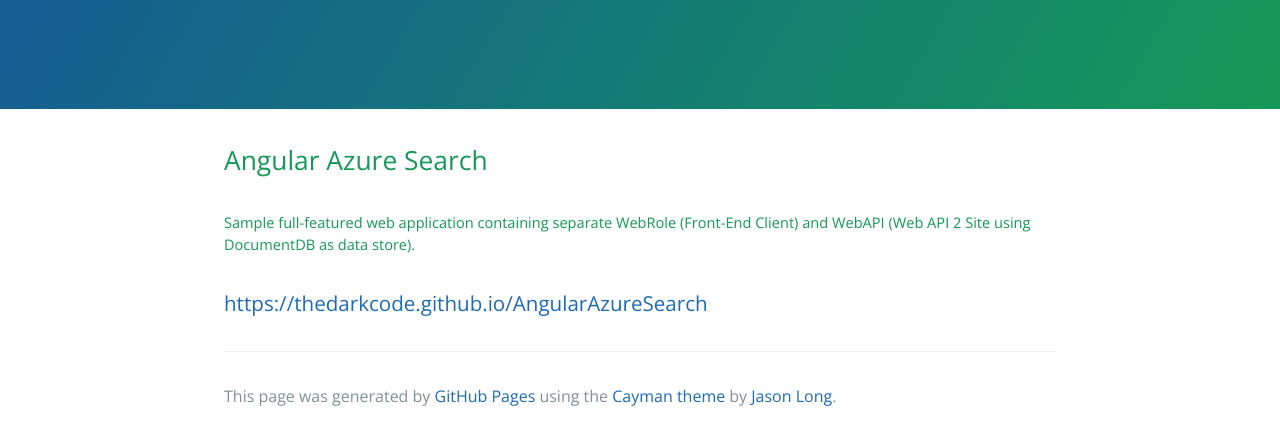
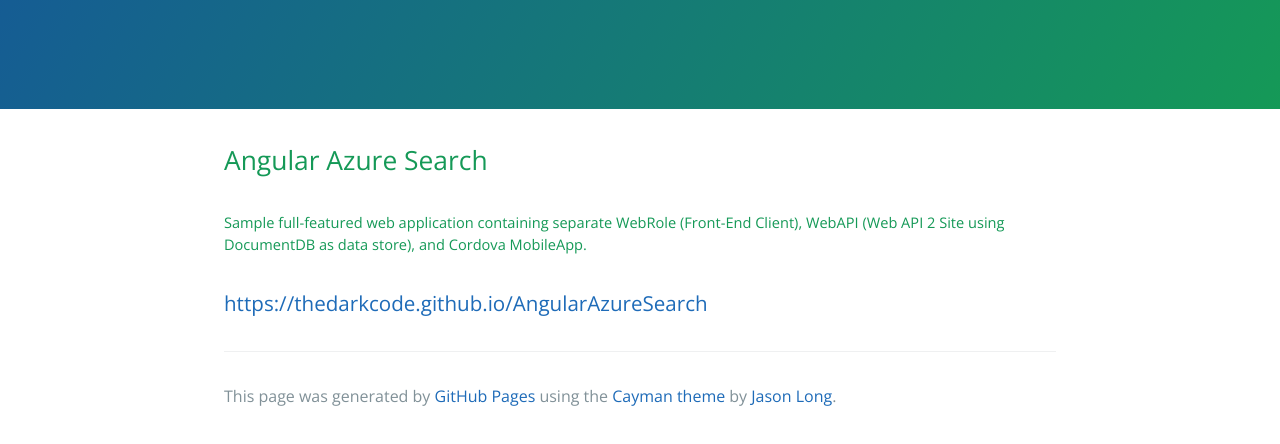
Before and after one commit to TheDarkCode/thedarkcode.github.io, a plain HTML site: page index.html in a window 1280 px wide. Shown: the part 208-652 px from the top of the page. Drawn offline with nearby package versions, Linux system fonts and the light colour scheme.

Commit message:
Update index.html
Update text.

```diff
--- a/index.html
+++ b/index.html
@@ -20,7 +20,7 @@
 <a id="angular-azure-search" class="anchor" href="#angular-azure-search" aria-hidden="true"><span class="octicon octicon-link"></span></a>Angular Azure Search</h2>
 
 <h5>
-<a id="sample-full-featured-web-application-containing-separate-webrole-front-end-client-and-webapi-web-api-2-site-using-documentdb-as-data-store" class="anchor" href="#sample-full-featured-web-application-containing-separate-webrole-front-end-client-and-webapi-web-api-2-site-using-documentdb-as-data-store" aria-hidden="true"><span class="octicon octicon-link"></span></a>Sample full-featured web application containing separate WebRole (Front-End Client) and WebAPI (Web API 2 Site using DocumentDB as data store).</h5>
+<a id="AngularAzureSearch" class="anchor" href="#AngularAzureSearch" aria-hidden="true"><span class="octicon octicon-link"></span></a>Sample full-featured web application containing separate WebRole (Front-End Client), WebAPI (Web API 2 Site using DocumentDB as data store), and Cordova MobileApp.</h5>
 
 <h3>
 <a id="httpsthedarkcodegithubioangularazuresearch" class="anchor" href="#httpsthedarkcodegithubioangularazuresearch" aria-hidden="true"><span class="octicon octicon-link"></span></a><a href="https://thedarkcode.github.io/AngularAzureSearch">https://thedarkcode.github.io/AngularAzureSearch</a>
```
